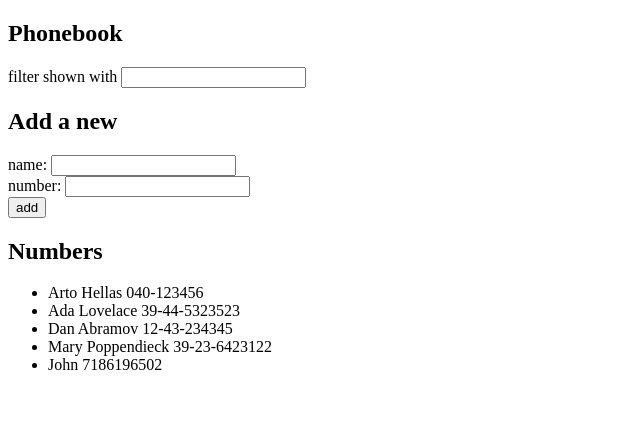
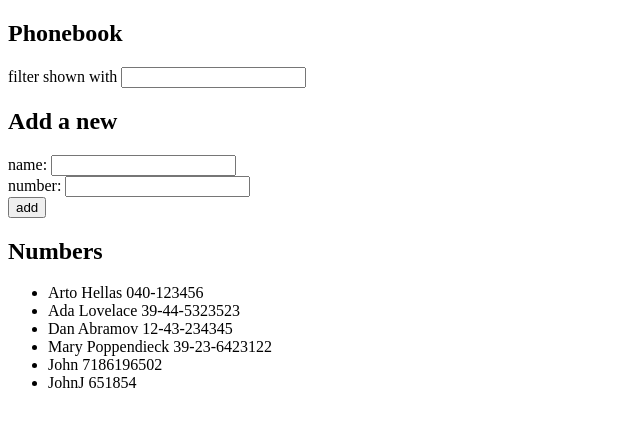
Before and after one commit to JohnWJackson/Fullstackopen-Part1, a React (Create React App) app in the folder 2.6_Phonebook/2.6_phonebook/: page / in a window 1280 px wide. Shown: the top 426 px of the page, without its empty margins (0-640 px from the left). Built offline with nearby package versions, Linux system fonts and the light colour scheme; data requests are answered from the project's data file.

Commit message:
Refactored axios GET, PUT, POST into it's own service

```diff
--- a/2.6_Phonebook/2.6_phonebook/db.json
+++ b/2.6_Phonebook/2.6_phonebook/db.json
@@ -24,6 +24,11 @@
       "name": "John",
       "number": "7186196502",
       "id": 5
+    },
+    {
+      "name": "JohnJ",
+      "number": "651854",
+      "id": 6
     }
   ]
 }
--- a/2.6_Phonebook/2.6_phonebook/src/App.js
+++ b/2.6_Phonebook/2.6_phonebook/src/App.js
@@ -1,6 +1,6 @@
 import React, { useState, useEffect } from 'react'
 import { isDuplicate } from './components/Person'
-import axios from 'axios'
+import personsService from './services/persons'
 import Filter from './components/Filter'
 import Persons from './components/Persons'
 import PersonForm from './components/PersonForm'
@@ -12,8 +12,8 @@ const App = () => {
   const [search, setNewSearch] = useState('');
 
   useEffect(() => {
-    axios
-      .get('http://localhost:3001/persons')
+    personsService
+      .getAll()
       .then(response => {
         setPersons(response.data)
       })
@@ -47,8 +47,8 @@ const App = () => {
     })
 
     if (!duplicate) {
-      axios
-        .post('http://localhost:3001/persons', personObject)
+      personsService
+        .create(personObject)
         .then(response => {
       setPersons(persons.concat(response.data));
       setNewName('');
--- /dev/null
+++ b/2.6_Phonebook/2.6_phonebook/src/services/persons.js
@@ -0,0 +1,16 @@
+import axios from 'axios'
+const dbUrl = 'http://localhost:3001/persons';
+
+const getAll = () => {
+  return axios.get(dbUrl);
+}
+
+const create = newObject => {
+  return axios.post(dbUrl, newObject);
+}
+
+const update = (id, newObject) => {
+  return axios.put(`${dbUrl}/${id}`, newObject);
+}
+
+export default { getAll, create, update }
```
